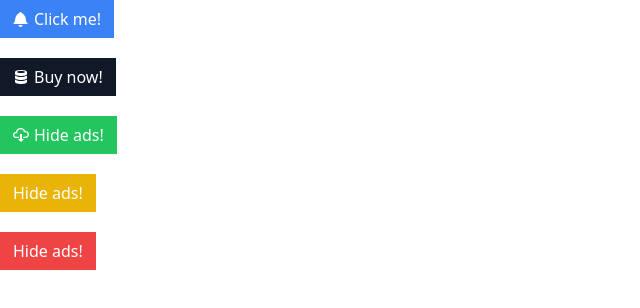
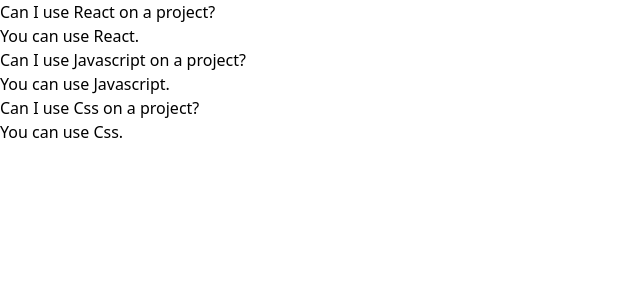
Before and after one commit to anateii/compts, a React (Create React App) app: page / in a window 1280 px wide. Shown: the top 308 px of the page, without its empty margins (0-640 px from the left). Built offline with nearby package versions, Linux system fonts and the light colour scheme.

Commit message:
Setting up the accordion component

```diff
--- a/src/App.js
+++ b/src/App.js
@@ -1,38 +1,26 @@
 import "./index.css";
-import Button from "./Button";
-import { GoBell, GoCloudDownload, GoDatabase } from "react-icons/go";
+import Accordion from "./components/Accordion";
 
 function App() {
-  return (
-    <div>
-      <div>
-        <Button primary className="mb-5">
-          <GoBell />
-          Click me!
-        </Button>
-      </div>
-      <div>
-        <Button secondary className="mb-5">
-          <GoDatabase />
-          Buy now!
-        </Button>
-      </div>
-      <div>
-        <Button success className="mb-5">
-          <GoCloudDownload />
-          Hide ads!
-        </Button>
-      </div>
-      <div>
-        <Button danger className="mb-5">
-          Hide ads!
-        </Button>
-      </div>
-      <div>
-        <Button warning>Hide ads!</Button>
-      </div>
-    </div>
-  );
+  const items = [
+    {
+      id: 1,
+      label: "Can I use React on a project?",
+      content: "You can use React.",
+    },
+    {
+      id: 2,
+      label: "Can I use Javascript on a project?",
+      content: "You can use Javascript.",
+    },
+    {
+      id: 3,
+      label: "Can I use Css on a project?",
+      content: "You can use Css.",
+    },
+  ];
+
+  return <Accordion items={items} />;
 }
 
 export default App;
--- /dev/null
+++ b/src/components/Accordion.js
@@ -0,0 +1,16 @@
+import React from "react";
+
+function Accordion({ items }) {
+  const renderedItems = items.map((item) => {
+    return (
+      <div key={item.id}>
+        <div>{item.label}</div>
+        <div>{item.content}</div>
+      </div>
+    );
+  });
+
+  return <div>{renderedItems}</div>;
+}
+
+export default Accordion;
--- /dev/null
+++ b/src/pages/ButtonPage.js
@@ -0,0 +1,38 @@
+import "./index.css";
+import Button from "../components/Button";
+import { GoBell, GoCloudDownload, GoDatabase } from "react-icons/go";
+
+function ButtonPage() {
+  return (
+    <div>
+      <div>
+        <Button primary className="mb-5">
+          <GoBell />
+          Click me!
+        </Button>
+      </div>
+      <div>
+        <Button secondary className="mb-5">
+          <GoDatabase />
+          Buy now!
+        </Button>
+      </div>
+      <div>
+        <Button success className="mb-5">
+          <GoCloudDownload />
+          Hide ads!
+        </Button>
+      </div>
+      <div>
+        <Button danger className="mb-5">
+          Hide ads!
+        </Button>
+      </div>
+      <div>
+        <Button warning>Hide ads!</Button>
+      </div>
+    </div>
+  );
+}
+
+export default ButtonPage;
```
Also changed, not shown: src/components/Button.js (renamed from src/Button.js).
